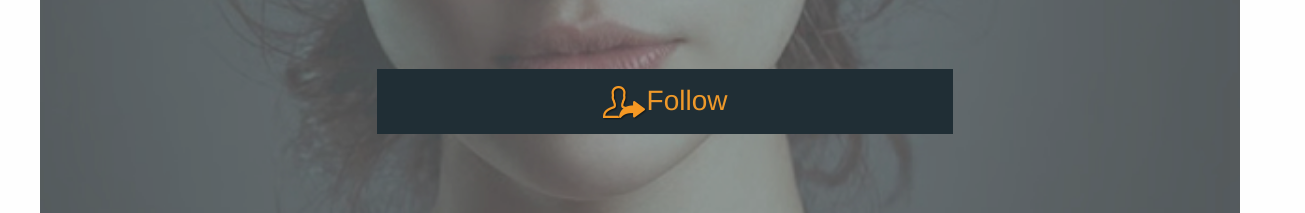
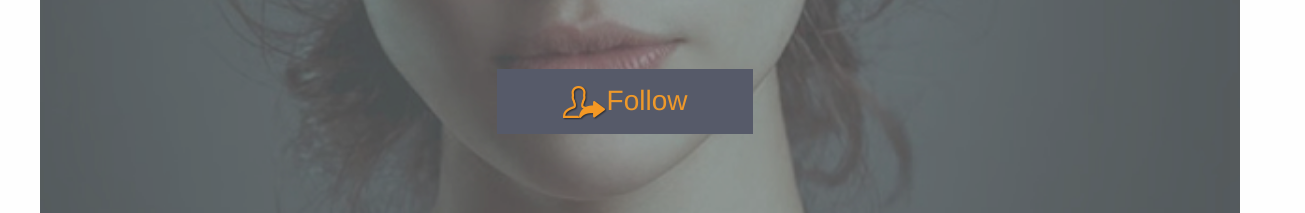
Before and after one commit to Markmwaura/e3jordan, a plain HTML site: page index.html in a window 1280 px wide. Shown: the part 711-924 px from the top of the page, 1305 px wide, since content can reach past the window. Drawn offline with nearby package versions, Linux system fonts and the light colour scheme; files whose address does not match are found by name.

Commit message:
layout changes

```diff
--- a/css/app.css
+++ b/css/app.css
@@ -72,7 +72,8 @@
     color: #fff;
     text-align: center;
     font-size: 28px;
-    width: 100%;
+    width: 80%;
+    left: 10%;
 }
 .toprow{
 
@@ -92,11 +93,11 @@ margin-top: 7%;
 }
 .followdiv  p {
 
-    background-color: #202e35;
+    background-color: #565A69;
     vertical-align: middle;
 
     margin:auto;
-    width: 45%;
+    width: 25%;
     padding-top: 10px;
     padding-bottom: 10px;
 
@@ -119,6 +120,7 @@ hr{
 }
 .containersrow{
     margin: auto;
+    height: 90px;
 }
 .morefooter{
 margin: auto;
```
